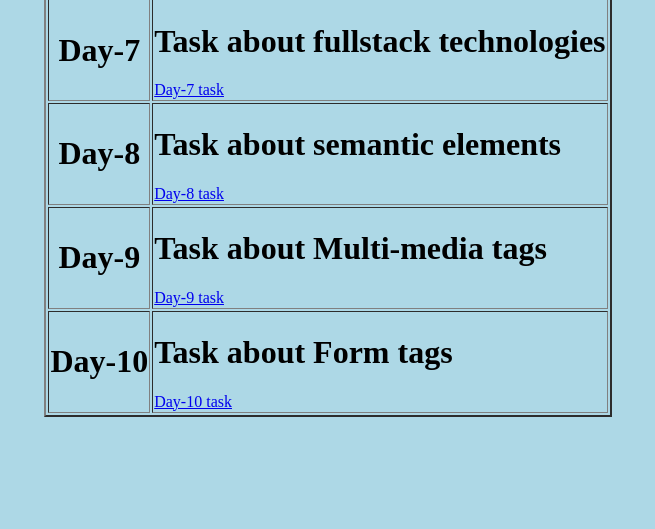
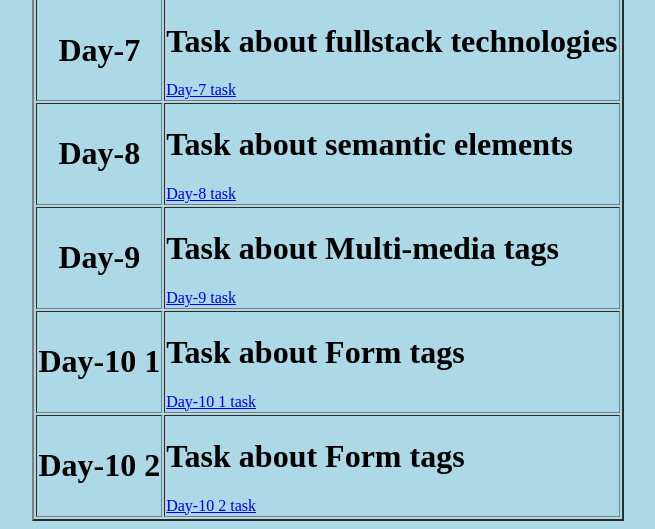
Before and after one commit to Balakrishnayempati/all_tasks, a plain HTML site: page index.html in a window 1280 px wide. Shown: the part 780-1309 px from the top of the page, without its empty margins (312-967 px from the left). Before the commit the page ends 1205 px from the top, so only its background shows below. Drawn offline with Linux system fonts and the light colour scheme.

Commit message:
Update index.html

```diff
--- a/index.html
+++ b/index.html
@@ -56,9 +56,14 @@
             <a href="multimedia.html">Day-9 task</a></td>
     </tr>
 <tr>
-        <th><h1>Day-10</h1></th>
+        <th><h1>Day-10 1</h1></th>
         <td><h1>Task about Form tags</h1>
-            <a href="Registrationform.html">Day-10 task</a></td>
+            <a href="Registrationform.html">Day-10 1 task</a></td>
+    </tr>
+        <tr>
+        <th><h1>Day-10 2</h1></th>
+        <td><h1>Task about Form tags</h1>
+            <a href="fromsubmitco.html">Day-10 2 task</a></td>
     </tr>
 
 
```
